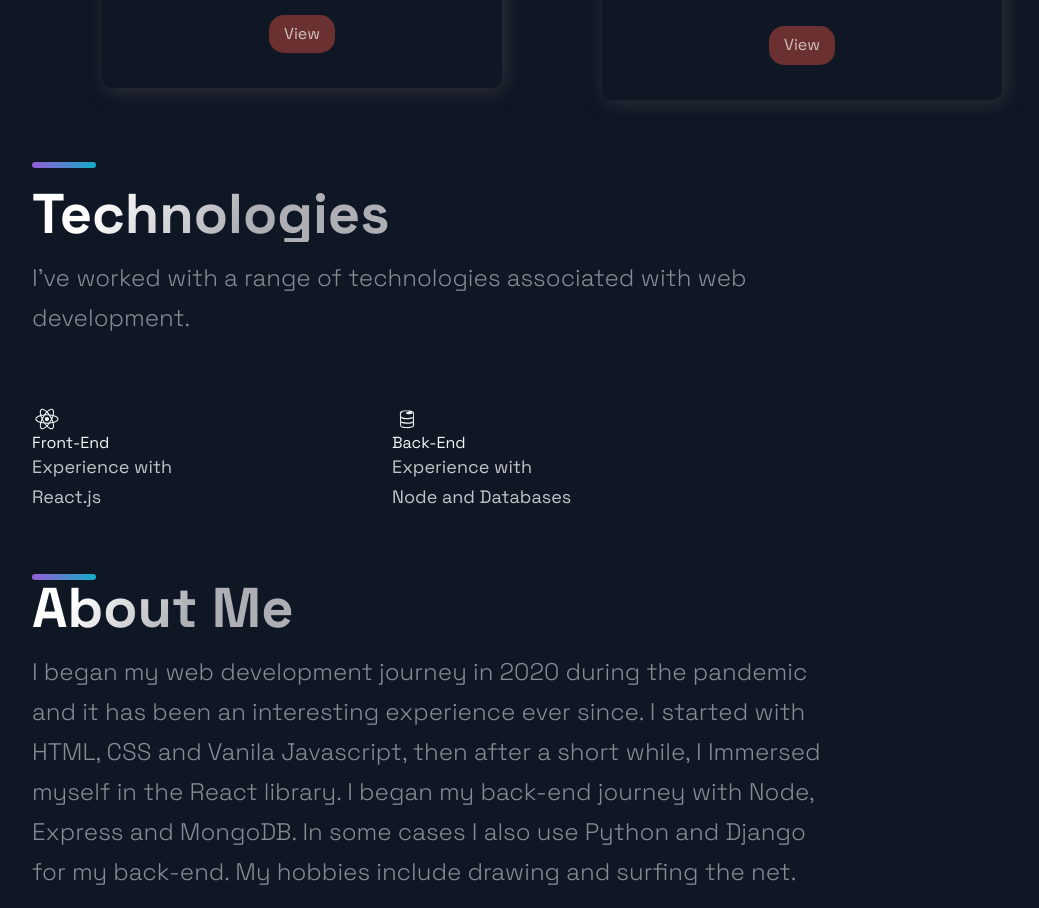
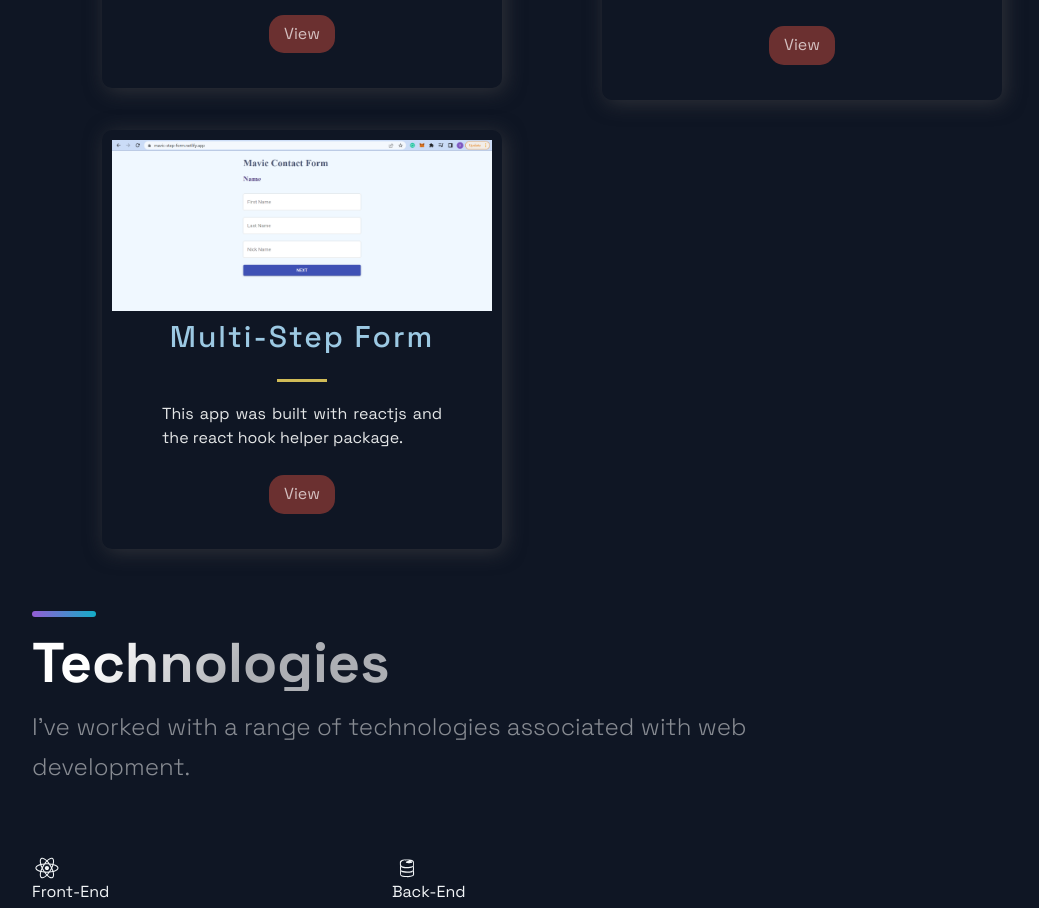
Before and after one commit to mavic01/port-mastery, a Next.js app: page / in a window 1280 px wide. Shown: the part 4220-5128 px from the top of the page, without its empty margins (88-1127 px from the left). Built offline with nearby package versions, Linux system fonts and the light colour scheme.

Commit message:
form site added

```diff
--- a/src/data.js
+++ b/src/data.js
@@ -96,5 +96,12 @@ export const webData = [
         desc: "This app was built using VueJS CDN and random user api.",
         img: "assets/random.jpg",
         url: "https://mavic-random.vercel.app/"
-    }
+    },
+    {
+        id: 15,
+        title: "Multi-Step Form",
+        desc: "This app was built with reactjs and the react hook helper package.",
+        img: "assets/step.png",
+        url: "https://mavic-step-form.netlify.app/"
+    },
 ]
```
Also changed, not shown: public/assets/step.png (added).
